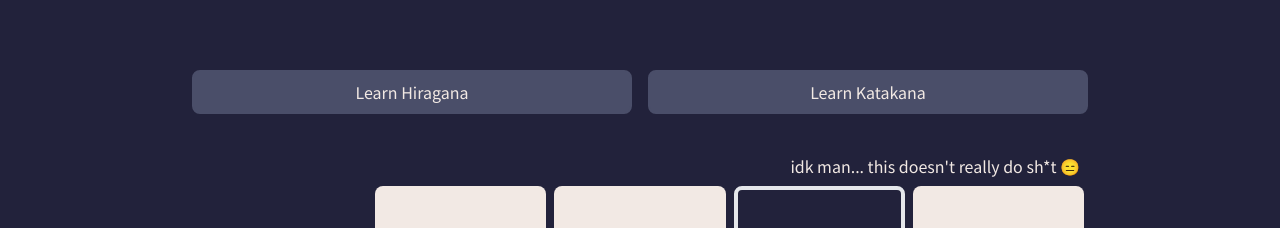
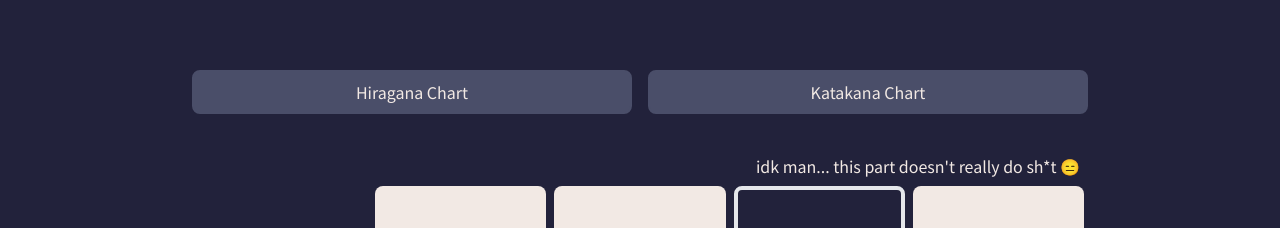
Before and after one commit to subparprogramming/the-quick-brown-fox, a Next.js app in the folder next-app/: page / in a window 1280 px wide. Shown: the part 407-635 px from the top of the page. Built offline with nearby package versions, Linux system fonts and the light colour scheme; a web font is replaced by a local one.

Commit message:
text changes

```diff
--- a/next-app/pages/index.tsx
+++ b/next-app/pages/index.tsx
@@ -36,17 +36,17 @@ const Home: NextPage = () => {
           {/* learn hiragana/katakana buttons */}
           <div className="mx-auto grid w-full grid-flow-row grid-cols-1 justify-items-center gap-4 px-8 py-2 md:w-3/4 md:grid-cols-2">
             <Link href="/hiragana">
-              <div className="col-span-1 flex w-full justify-center rounded-lg border-2 border-independence bg-independence p-2 duration-200 hover:border-raw-sienna">Learn Hiragana</div>
+              <div className="col-span-1 flex w-full justify-center rounded-lg border-2 border-independence bg-independence p-2 duration-200 hover:border-raw-sienna">Hiragana Chart</div>
             </Link>
 
             <Link href="/katakana">
-              <div className="col-span-1 flex w-full justify-center rounded-lg border-2 border-independence bg-independence p-2 duration-200 hover:border-raw-sienna">Learn Katakana</div>
+              <div className="col-span-1 flex w-full justify-center rounded-lg border-2 border-independence bg-independence p-2 duration-200 hover:border-raw-sienna">Katakana Chart</div>
             </Link>
           </div>
 
           {/* grid content */}
           <div className="mx-auto mt-8 flex w-full flex-col md:w-3/4">
-            <div className="ml-auto mr-0 px-10 text-right">idk man... this doesn&apos;t really do sh*t 😑</div>
+            <div className="ml-auto mr-0 px-10 text-right">idk man... this part doesn&apos;t really do sh*t 😑</div>
             <div className="grid grid-flow-col grid-cols-5 grid-rows-4 px-8 pt-1 font-sans font-bold text-black">
               <div className="row-span-3 row-start-2 m-1 flex items-center justify-center rounded-lg bg-isabelline p-4">01</div>
               <div className="m-1 flex items-center justify-center rounded-lg bg-isabelline p-4">02</div>
```
